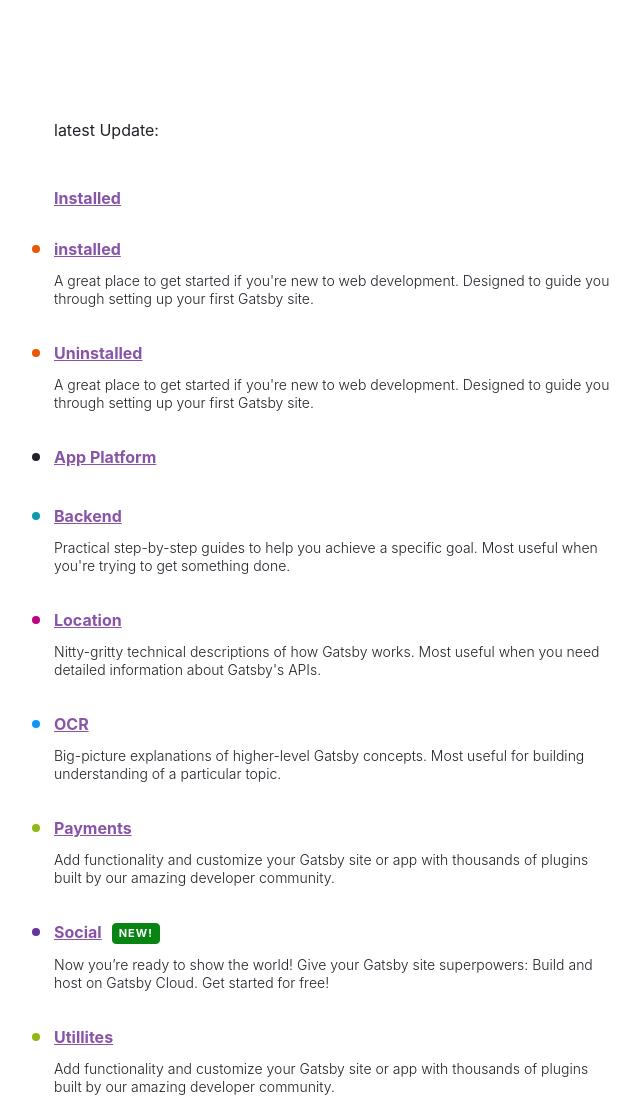
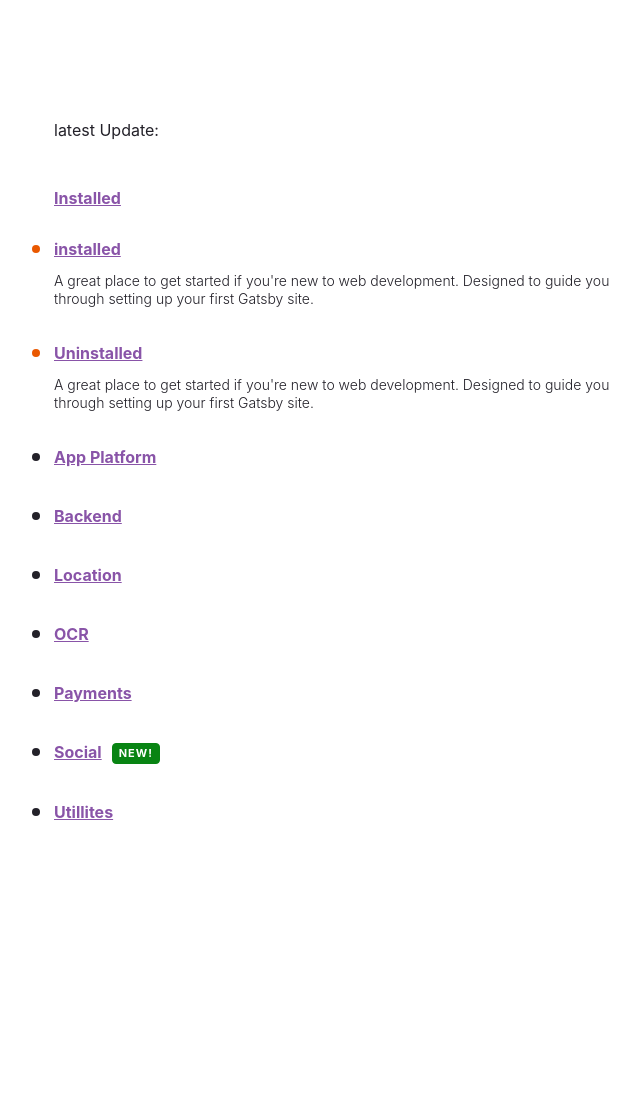
Before and after one commit to thorstu22/airnow-tech-test, a Gatsby site: page / in a window 1280 px wide. Shown: the whole page, without its empty margins (50-690 px from the left). After the commit the page ends 1025 px from the top, so only its background shows below. Built offline with nearby package versions, Linux system fonts and the light colour scheme; Gatsby itself is replaced by a stand-in of ours.

Commit message:
develop branch

```diff
--- a/src/pages/index.js
+++ b/src/pages/index.js
@@ -85,45 +85,27 @@
   {
     text: "Backend",
     url: "https://www.gatsbyjs.com/docs/how-to/",
-    description:
-      "Practical step-by-step guides to help you achieve a specific goal. Most useful when you're trying to get something done.",
-    color: "#1099A8",
   },
   {
     text: "Location",
     url: "https://www.gatsbyjs.com/docs/reference/",
-    description:
-      "Nitty-gritty technical descriptions of how Gatsby works. Most useful when you need detailed information about Gatsby's APIs.",
-    color: "#BC027F",
   },
   {
     text: "OCR",
     url: "https://www.gatsbyjs.com/docs/conceptual/",
-    description:
-      "Big-picture explanations of higher-level Gatsby concepts. Most useful for building understanding of a particular topic.",
-    color: "#0D96F2",
   },
   {
     text: "Payments",
     url: "https://www.gatsbyjs.com/plugins",
-    description:
-      "Add functionality and customize your Gatsby site or app with thousands of plugins built by our amazing developer community.",
-    color: "#8EB814",
   },
   {
     text: "Social",
     url: "https://www.gatsbyjs.com/cloud",
     badge: true,
-    description:
-      "Now you’re ready to show the world! Give your Gatsby site superpowers: Build and host on Gatsby Cloud. Get started for free!",
-    color: "#663399",
   },
   {
     text: "Utillites",
     url: "https://www.gatsbyjs.com/plugins",
-    description:
-      "Add functionality and customize your Gatsby site or app with thousands of plugins built by our amazing developer community.",
-    color: "#8EB814",
   },
 ]
 
```
